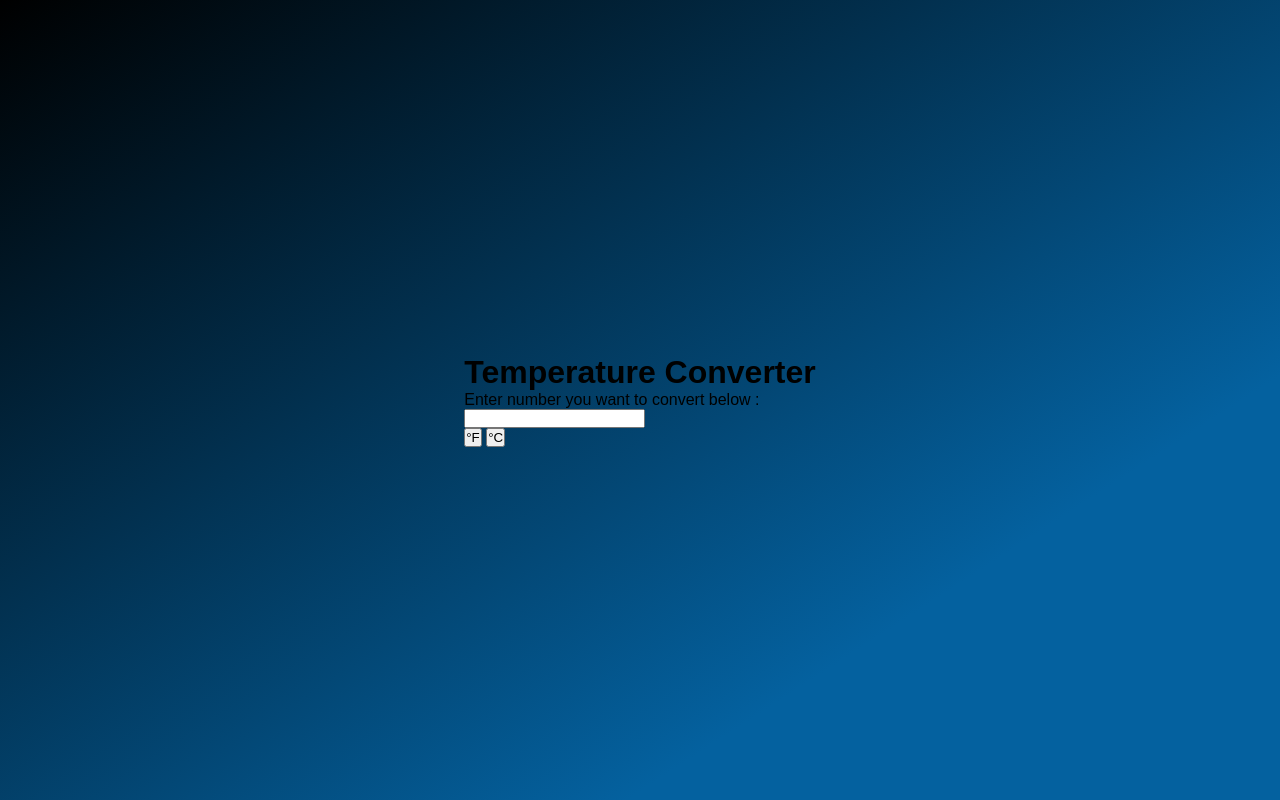
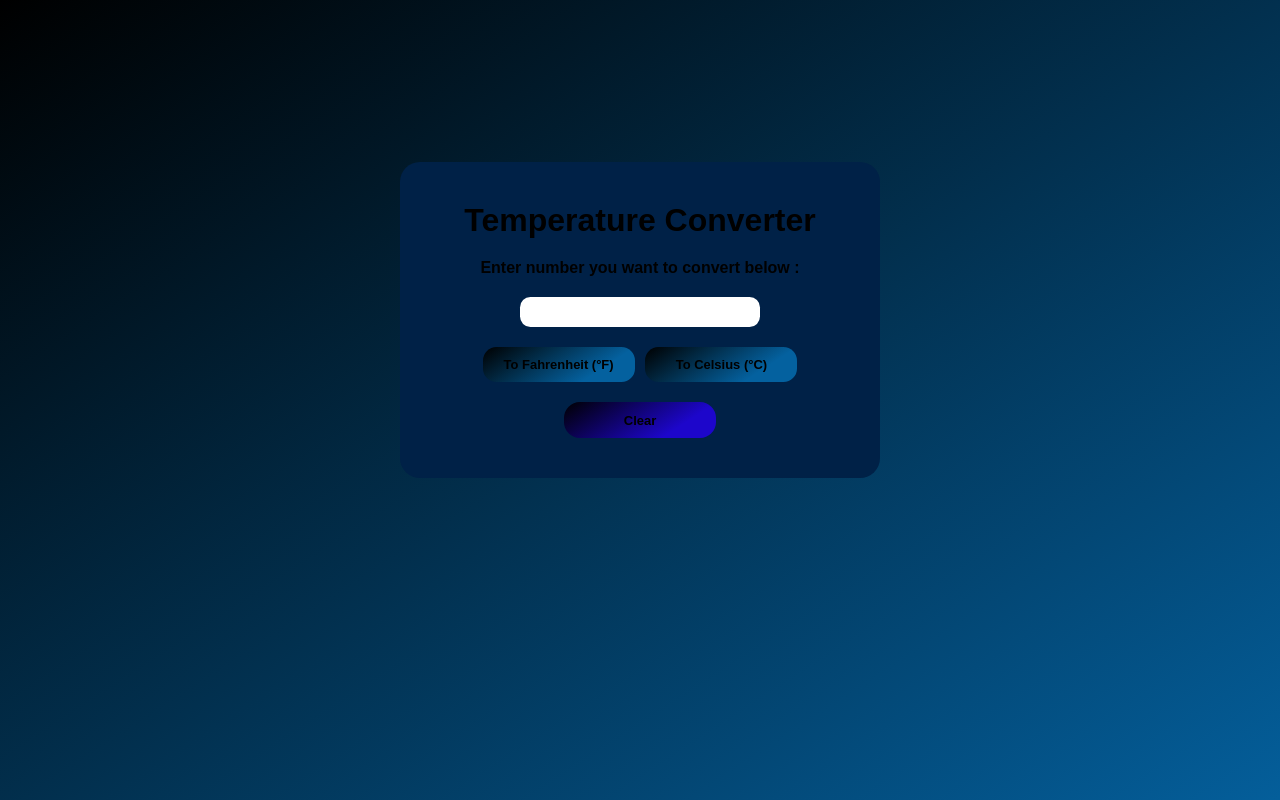
Before and after one commit to Abenathi201/Temperature-Converter, a plain HTML site: page index.html in a window 1280 px wide. Shown: the top 800 px of the page. Drawn offline with Linux system fonts and the light colour scheme.

Commit message:
Finished

```diff
--- a/index.html
+++ b/index.html
@@ -23,9 +23,11 @@
             </div>
 
             <div>
-                <button id="btn" value="To fahrenheit" onclick="fahrenheit()">°F</button>
-                <button id="btn" value="To celcius" onclick="celcius()">°C</button>
+                <button id="btn" value="To fahrenheit" onclick="fahrenheit()">To Fahrenheit (°F)</button>
+                <button id="btn" value="To celcius" onclick="celcius()">To Celsius (°C)</button>
+                <button id="clear" onclick="reload()">Clear</button>
 
+                <p id="header"></p>
                 <p id="output"></p>
             </div>
         </div>
--- a/script/index.js
+++ b/script/index.js
@@ -1,11 +1,17 @@
 function celcius() {
     let celcius = (document.getElementById("input").value - 32) / 1.8;
     celcius = Math.round(celcius);
-    document.getElementById("output").innerHTML = input.value + " " + "Fahrenheit" + " is " + celcius + " " + "degrees Celsius";
+    document.getElementById("output").innerHTML = input.value + " " + "°F" + " is " + celcius + " " + "°C";
+    document.getElementById("header").innerText = "Your Temperature is :"
 }
 
 function fahrenheit() {
     let fahrenheit = document.getElementById("input").value * 1.8 +32;
     fahrenheit = Math.round(fahrenheit);
-    document.getElementById("output").innerHTML = input.value + " " + "degrees Celsius"+ " is " + fahrenheit + " " + "Fahrenheit";
+    document.getElementById("output").innerHTML = input.value + " " + "°C"+ " is " + fahrenheit + " " + "°F";
+    document.getElementById("header").innerText = "Your Temperature is :"
 }
+
+function reload() {
+    window.location.reload();
+}
--- a/style/style.css
+++ b/style/style.css
@@ -8,27 +8,122 @@ body {
     font-family: Arial, Helvetica, sans-serif;
     background-color: #000000;
     background-image: linear-gradient(147deg, #000000 0%, #04619f 74%);
-    /* min-height: 90rem; */
-    /* align-items: center; */
+    min-height: 90rem;
+    align-items: center;
     /* display: flex;
     justify-content: center; */
 }
 
-/* .temp {
-    text-align: center;
-    width: 32.25rem;
-    background-color: rgb(211, 211, 219);
-} */
 .container {
     justify-content: center;
     align-items: center;
-    width: 100%;
-    height: 100vh;
+    text-align: center;
+    /* width: 100%; */
+    height: 40rem;
     display: flex;
+
 }
 .temp {
+    width: 30rem;
+    border-radius: 1.25rem;
     justify-content: center;
     align-items: center;
+    background-color: #002147;
+    padding: 1.25rem;
+}
 
+h1{
+    margin-top: 1.25rem;
+}
 
+.text{
+    padding-top: 1.25rem;
+    font-weight: 600;
 }
+
+#input {
+    margin-top: 1.25rem;
+    margin-bottom: 1.25rem;
+    height: 1.85rem;
+    width: 15rem;
+    border-radius: 0.65rem;
+    border: none;
+    text-align: center;
+}
+
+#input:focus{
+    width: 20rem;
+    transition: 0.3s;
+    text-align: center;
+}
+
+#btn{
+    font-family: inherit;
+    border: none;
+    outline: none;
+    border-radius: 0.85rem;
+    width: 9.5rem;
+    padding: 0.65rem;
+    color: black;
+    font-size: 0.81rem;
+    font-weight: 600;
+    background-image: linear-gradient(147deg, #000000 0%, #04619f 74%);
+    cursor: pointer;
+    margin: 0 0.2rem;
+}
+
+#header, #output{
+    font-family: inherit;
+    margin-top: 1.25rem;
+}
+
+#header{
+    font-weight: 600;
+}
+
+#clear{
+    margin-top: 1.25rem;
+    font-family: inherit;
+    border: none;
+    outline: none;
+    border-radius: 1rem;
+    width: 9.5rem;
+    padding: 0.65rem;
+    color: black;
+    font-size: 0.81rem;
+    font-weight: 600;
+    background-image: linear-gradient(147deg, #000000 0%, #1d06cb 74%);
+    cursor: pointer;
+}
+
+@media only screen and (max-width: 300px) {
+    body{
+        background-color: #2d3436;
+        background-image: linear-gradient(315deg, #2d3436 0%, #000000 74%);
+    }
+    .temp{
+        background-color: #7F8C8D;
+    }
+    #input {
+        margin-top: 1.25rem;
+        margin-bottom: 1.25rem;
+        height: 1.85rem;
+        width: 15rem;
+        border-radius: 0.65rem;
+        border: none;
+        text-align: center;
+    }
+    #input:focus{
+        width: 15rem;
+        transition: 0.3s;
+        text-align: center;
+    }
+    #btn{
+        margin: 0.8rem 0;
+        background-image: linear-gradient(315deg, #2d3436 0%, #4c4b4b 74%);
+    }
+    #clear{
+        margin-top: 0.8rem;
+        background-image: linear-gradient(315deg, #2d3436 0%, #4c4b4b 74%);
+    }
+}
```
